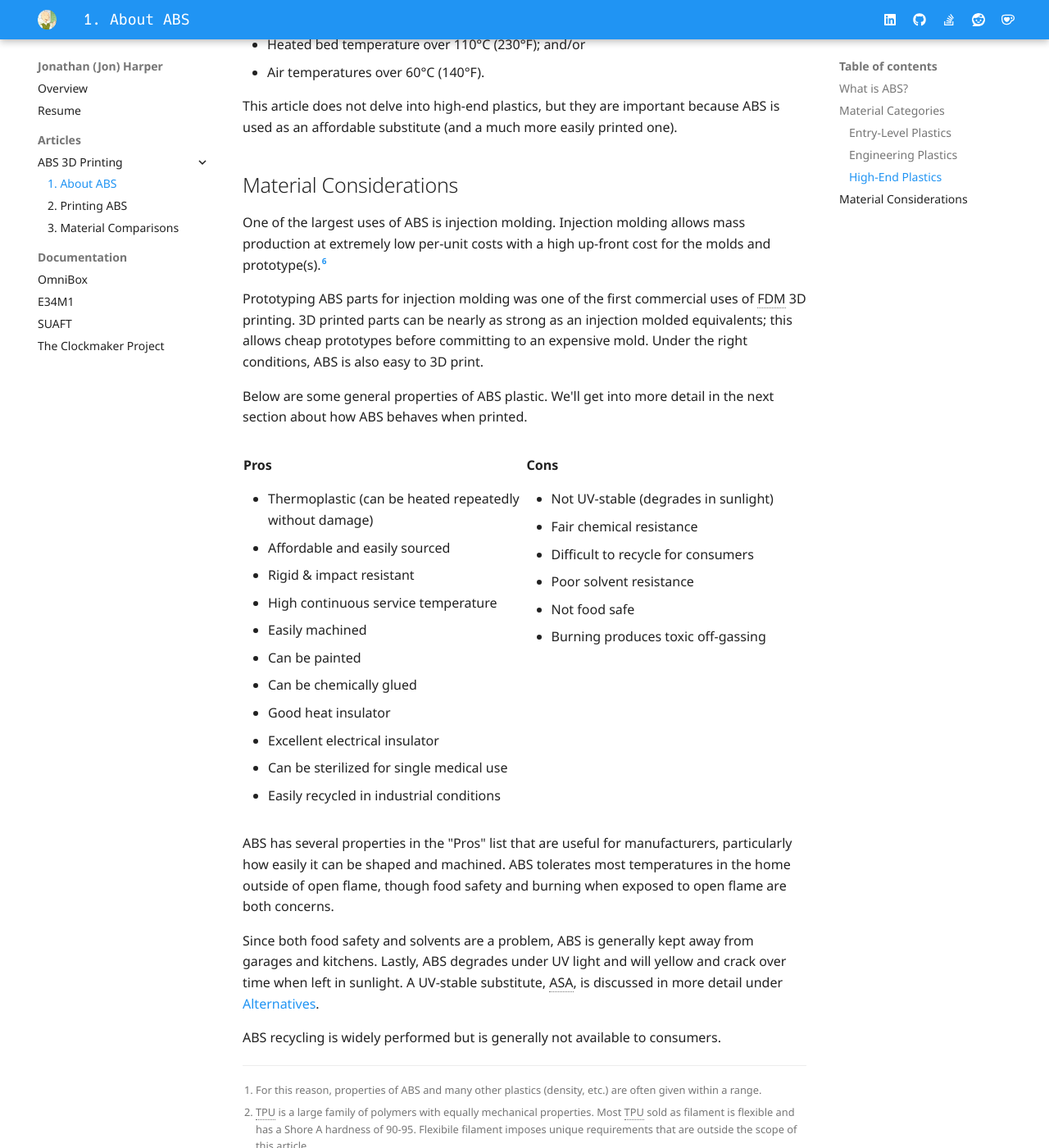
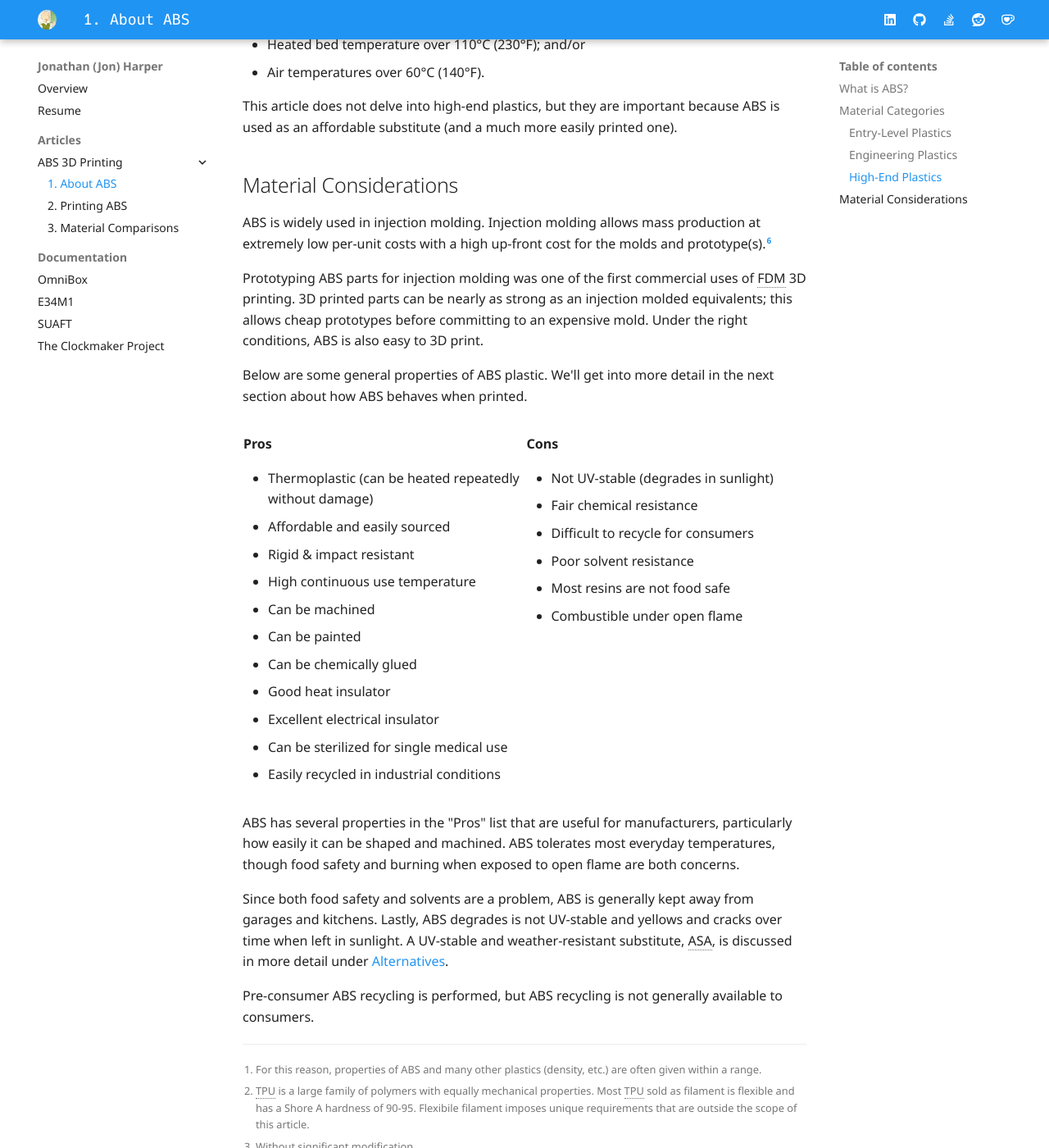
Before and after one commit to jon-harper/jon-harper.github.io, an MkDocs documentation site: the page built from docs/abs/about.md, in a window 1280 px wide and 1400 px high, scrolled down 3579 px. Shown: the whole window at 82% size. Built offline with MkDocs 1.6.1 and Material for MkDocs 9.7.7, drawn with Linux system fonts in a browser that asks for light colours; some of the changed text lies outside the part shown.

Commit message:
Formatting and editing

```diff
--- a/docs/abs/about.md
+++ b/docs/abs/about.md
@@ -41,7 +41,7 @@ For purposes of this article, we will discuss three different categories of 3D-p
     - PETG (polyethylene terephthalate glycol)
     - TPU (thermoelastic polyurethane)[^a2]
 - Engineering plastics:
-    - **ABS (acrylonitrile butadiene styrene)**
+    - *ABS (acrylonitrile butadiene styrene)*
     - ASA (acrylonitrile budadient acrylate)
     - PA (Nylon, polyamide)
     - PC (polycarbonate)
@@ -80,7 +80,7 @@ Of this list, the #4 and #5 require an enclosure and #3 typically needs one.
 
 Note that the last item, uniform air temperature, is *not* related to using a part cooling fan; instead, it refers to using fans to evenly distribute heat around the print environment. This is largely beneficial when printing larger parts that may otherwise cool unevenly.
 
-The specific requirements for printing ABS are [on the next page](printing.md#requirements).
+The [specific requirements](printing.md#requirements) for printing ABS are on the next page.
 
 ### High-End Plastics
 
@@ -96,7 +96,7 @@ This article does not delve into high-end plastics, but they are important becau
 
 ## Material Considerations
 
-One of the largest uses of ABS is injection molding. Injection molding allows mass production at extremely low per-unit costs with a high up-front cost for the molds and prototype(s).[^b1]
+ABS is widely used in injection molding. Injection molding allows mass production at extremely low per-unit costs with a high up-front cost for the molds and prototype(s).[^b1]
 
 Prototyping ABS parts for injection molding was one of the first commercial uses of FDM 3D printing. 3D printed parts can be nearly as strong as an injection molded equivalents; this allows cheap prototypes before committing to an expensive mold. Under the right conditions, ABS is also easy to 3D print.
 
@@ -110,8 +110,8 @@ Below are some general properties of ABS plastic. We'll get into more detail in
 - Thermoplastic (can be heated repeatedly without damage)
 - Affordable and easily sourced
 - Rigid & impact resistant
-- High continuous service temperature
-- Easily machined
+- High continuous use temperature
+- Can be machined
 - Can be painted
 - Can be chemically glued
 - Good heat insulator
@@ -128,17 +128,17 @@ Below are some general properties of ABS plastic. We'll get into more detail in
 - Fair chemical resistance
 - Difficult to recycle for consumers
 - Poor solvent resistance
-- Not food safe
-- Burning produces toxic off-gassing
+- Most resins are not food safe
+- Combustible under open flame
 
 </div>
 </div>
 
-ABS has several properties in the "Pros" list that are useful for manufacturers, particularly how easily it can be shaped and machined. ABS tolerates most temperatures in the home outside of open flame, though food safety and burning when exposed to open flame are both concerns.
+ABS has several properties in the "Pros" list that are useful for manufacturers, particularly how easily it can be shaped and machined. ABS tolerates most everyday temperatures, though food safety and burning when exposed to open flame are both concerns.
 
-Since both food safety and solvents are a problem, ABS is generally kept away from garages and kitchens. Lastly, ABS degrades under UV light and will yellow and crack over time when left in sunlight. A UV-stable substitute, ASA, is discussed in more detail under [Alternatives](materials.md#alternatives).
+Since both food safety and solvents are a problem, ABS is generally kept away from garages and kitchens. Lastly, ABS degrades is not UV-stable and yellows and cracks over time when left in sunlight. A UV-stable and weather-resistant substitute, ASA, is discussed in more detail under [Alternatives](materials.md#alternatives).
 
-ABS recycling is widely performed but is generally not available to consumers.
+Pre-consumer ABS recycling is performed, but ABS recycling is not generally available to consumers.
 
 [^a3]:
     For this reason, properties of ABS and many other plastics (density, etc.) are often given within a range.
@@ -182,3 +182,5 @@ ABS recycling is widely performed but is generally not available to consumers.
 *[delamination]: Delamination: separation of a 3D print's adjacent layers due to material warp. A print with delamination is structurally weak and should be discarded.
 *[anneal]: Anneal: To heat a material and allow to cool slowly in order to relieve internal stresses. Annealing plastic often takes hours.
 *[annealed]: Anneal: To heat a material and allow to cool slowly in order to relieve internal stresses. Annealing plastic often takes hours.
+*[warp]:
+    Warp: Warp is deformation of printed plastic from uneven cooling. Warp typically affects parts at the edges and causes "lift" or "curling".
```
Also changed, not shown: docs/abs/index.md (+8 -0 lines), docs/abs/printing.md (+117 -103 lines).
